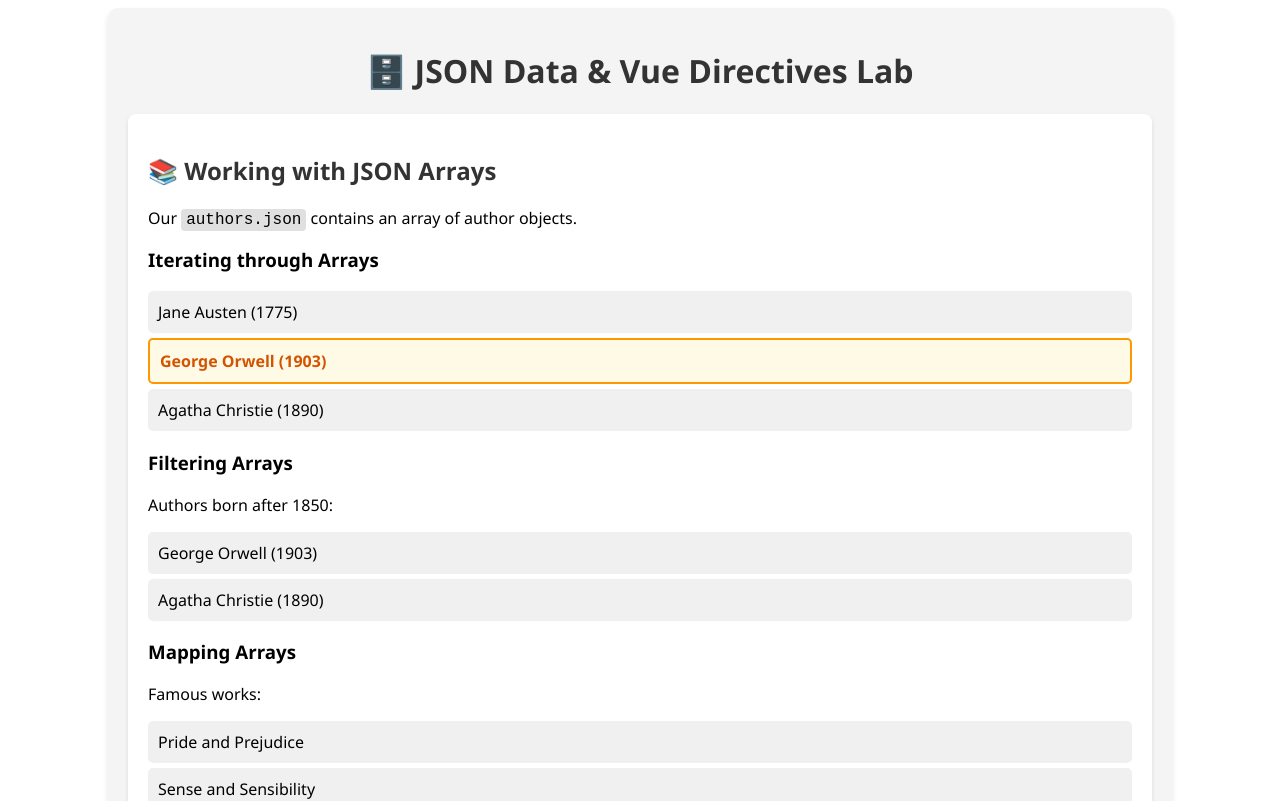
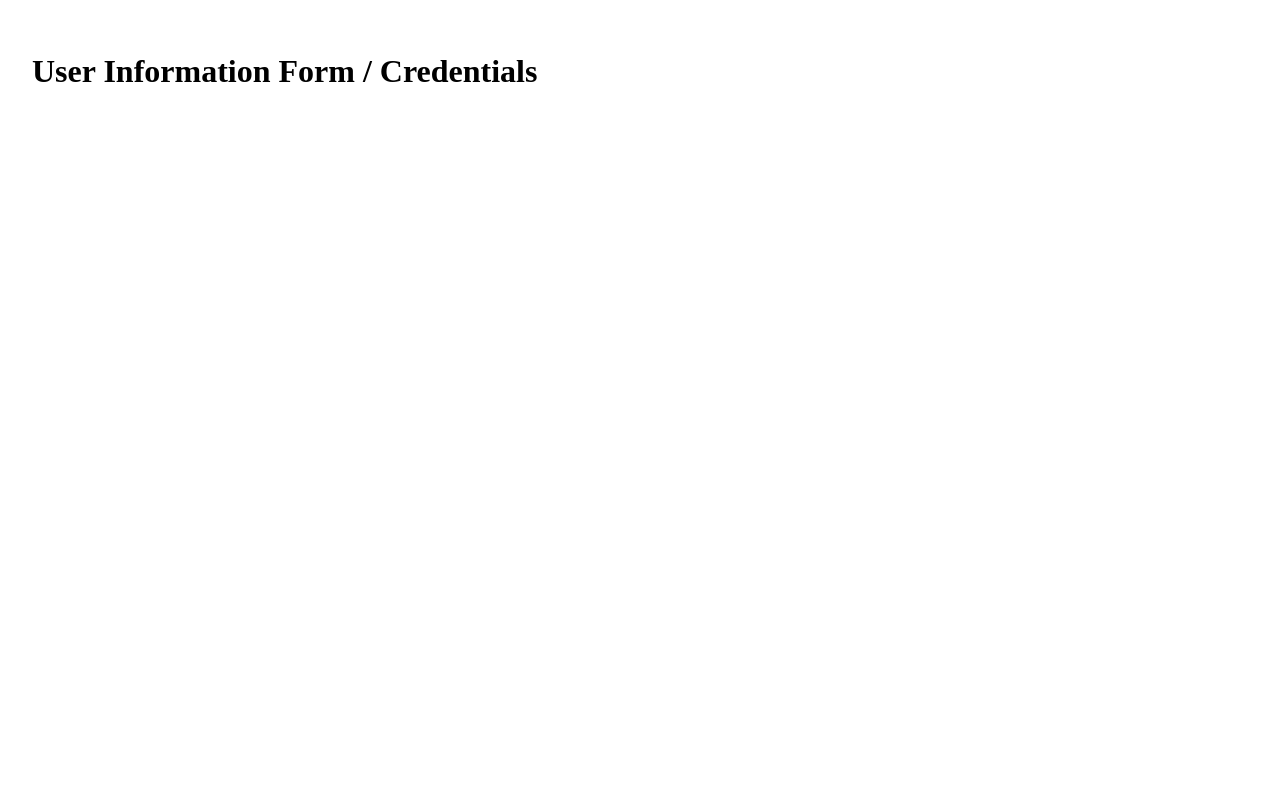
Before and after one commit to leonzhou74/vue-json-lab, a Vue app: page / in a window 1280 px wide. Shown: the top 801 px of the page. Built offline with nearby package versions, Linux system fonts and the light colour scheme.

Commit message:
feat: Activity 1  add Form.vue and render in App.vue

```diff
--- a/src/App.vue
+++ b/src/App.vue
@@ -1,7 +1,13 @@
+<script setup>
+import Form from './components/Form.vue'
+</script>
+
 <template>
-  <JSON />
+  <div class="container" style="padding: 1.5rem">
+    <Form />
+  </div>
 </template>
 
-<script setup>
-import JSON from './components/JSON.vue' // Match filename exactly
-</script>
+<style>
+/* optional */
+</style>
--- /dev/null
+++ b/src/components/Form.vue
@@ -0,0 +1,14 @@
+<!-- src/components/Form.vue -->
+<template>
+    <div>
+      <h1>User Information Form / Credentials</h1>
+    </div>
+  </template>
+
+  <script setup>
+  // Our logic will go here
+  </script>
+
+  <style scoped>
+  /* Our styles will go here */
+  </style>
```
